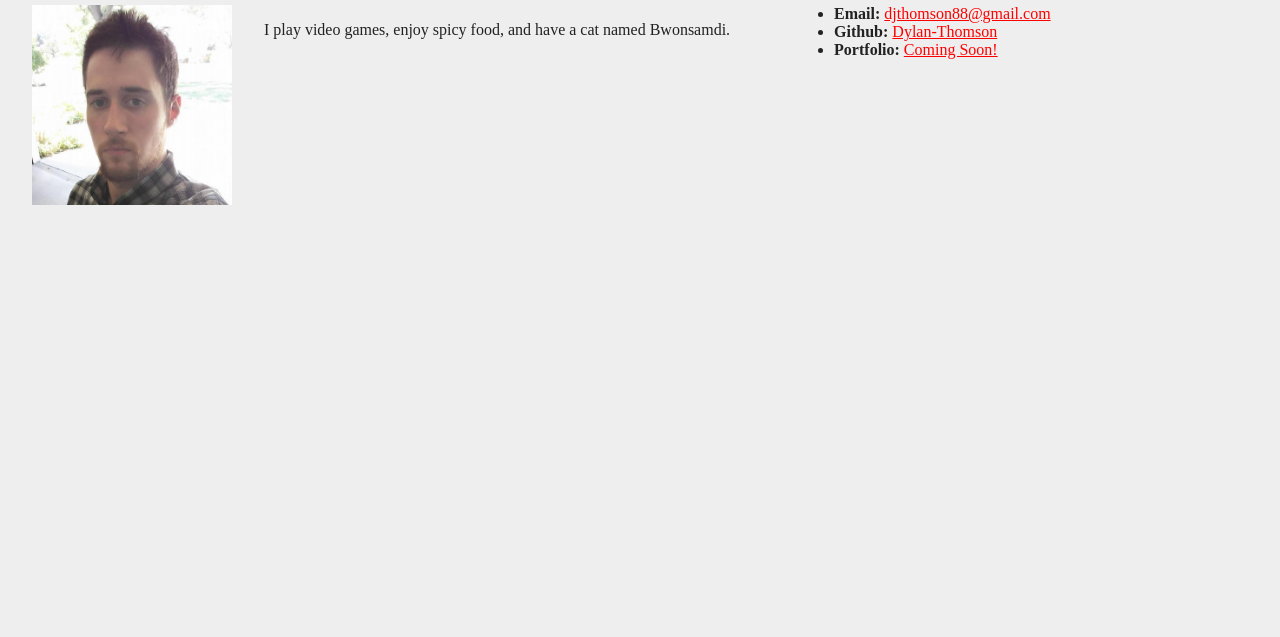
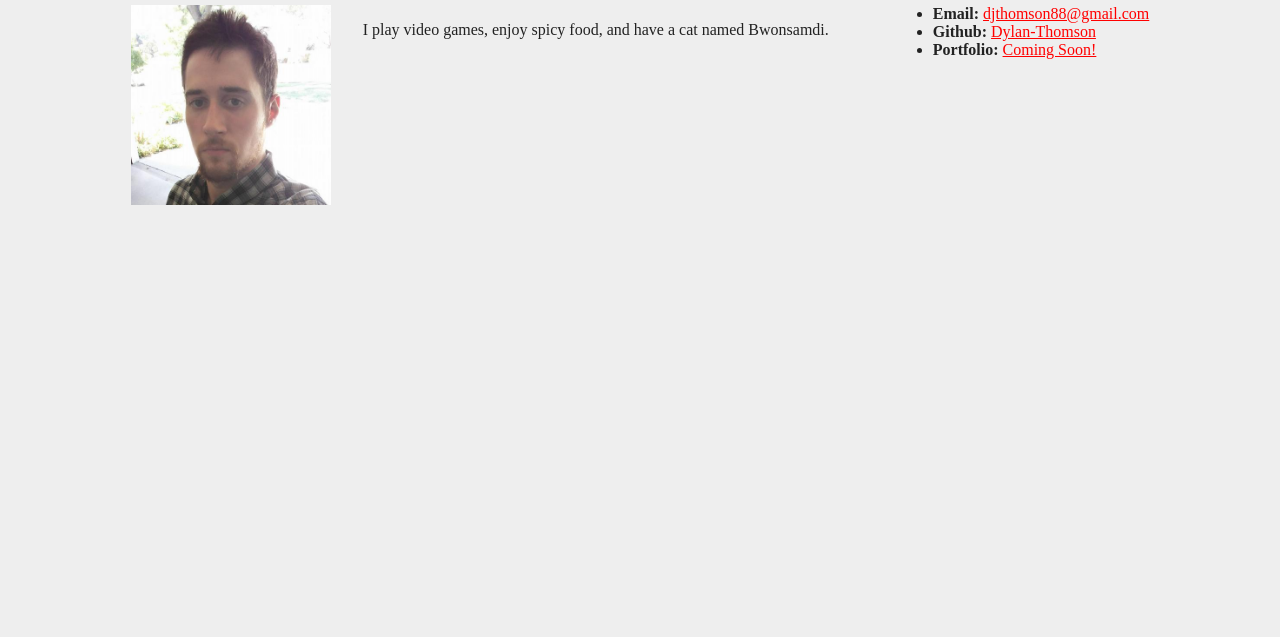
Before and after one commit to Dylan-Thomson/studentbio, a plain HTML site: page index.html in a window 1280 px wide. Shown: the part 163-800 px from the top of the page. Drawn offline with Linux system fonts and the light colour scheme.

Commit message:
Wrap in article

```diff
--- a/index.html
+++ b/index.html
@@ -9,6 +9,7 @@
 </head>
 <body>
         <h1>Student Bio</h1>
+        <article>
             <section>
                 <h2>Dylan Thomson</h2>
                 <img src="profile.jpg" alt="Dylan Thomson">
@@ -22,5 +23,6 @@
                     <li><b>Portfolio:</b> <a href="#">Coming Soon!</a></li>
                 </ul>
             </aside>
+        </article>
 </body>
 </html>
--- a/styles.css
+++ b/styles.css
@@ -10,6 +10,11 @@ h1 {
     color: #EEE;
     margin: 0;
     padding: 0.5em;
+}
+
+article {
+    display: table;
+    margin: auto;
 }
 
 section, aside {
```
Lines whose indentation alone changed are shown as unchanged.
